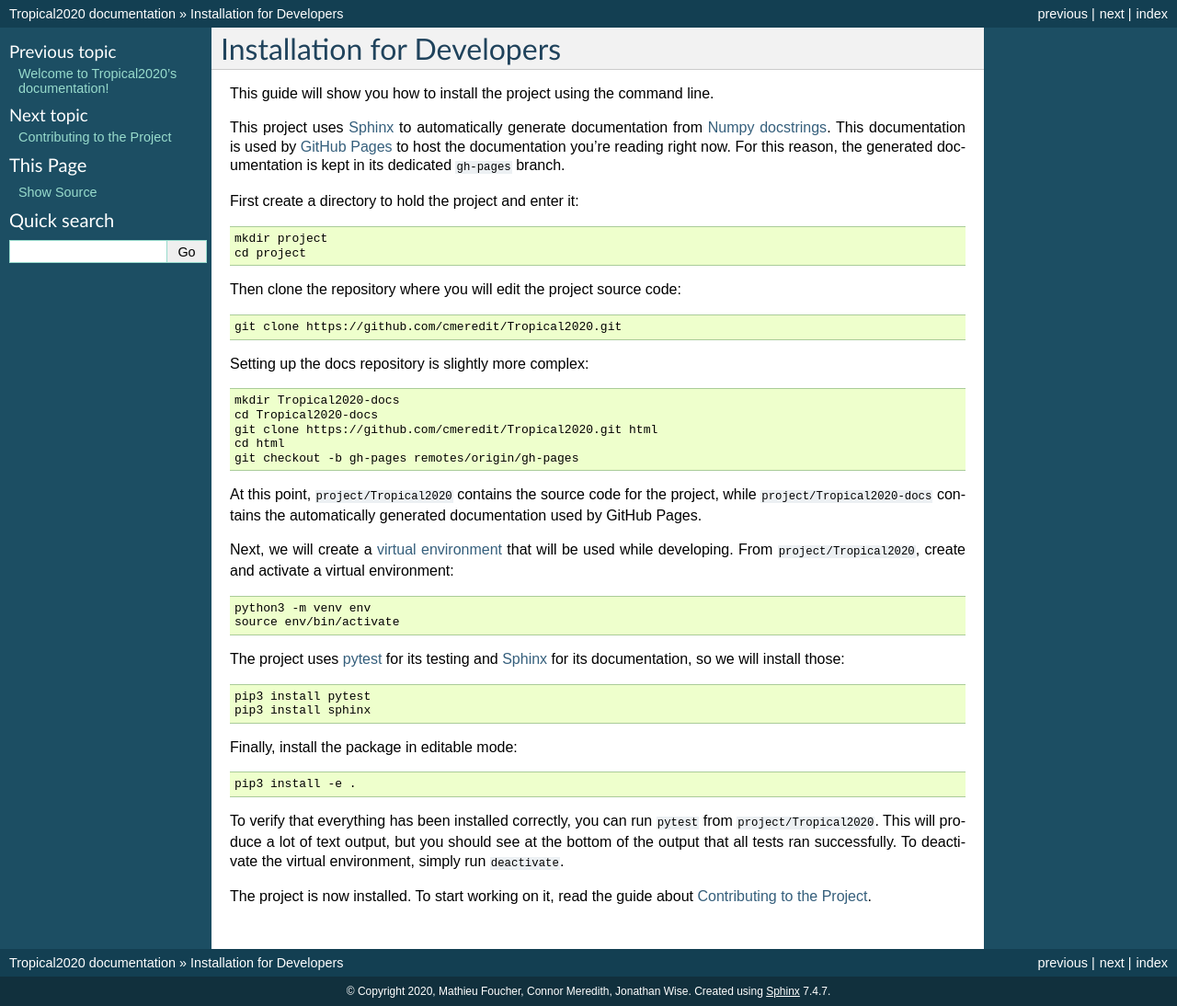
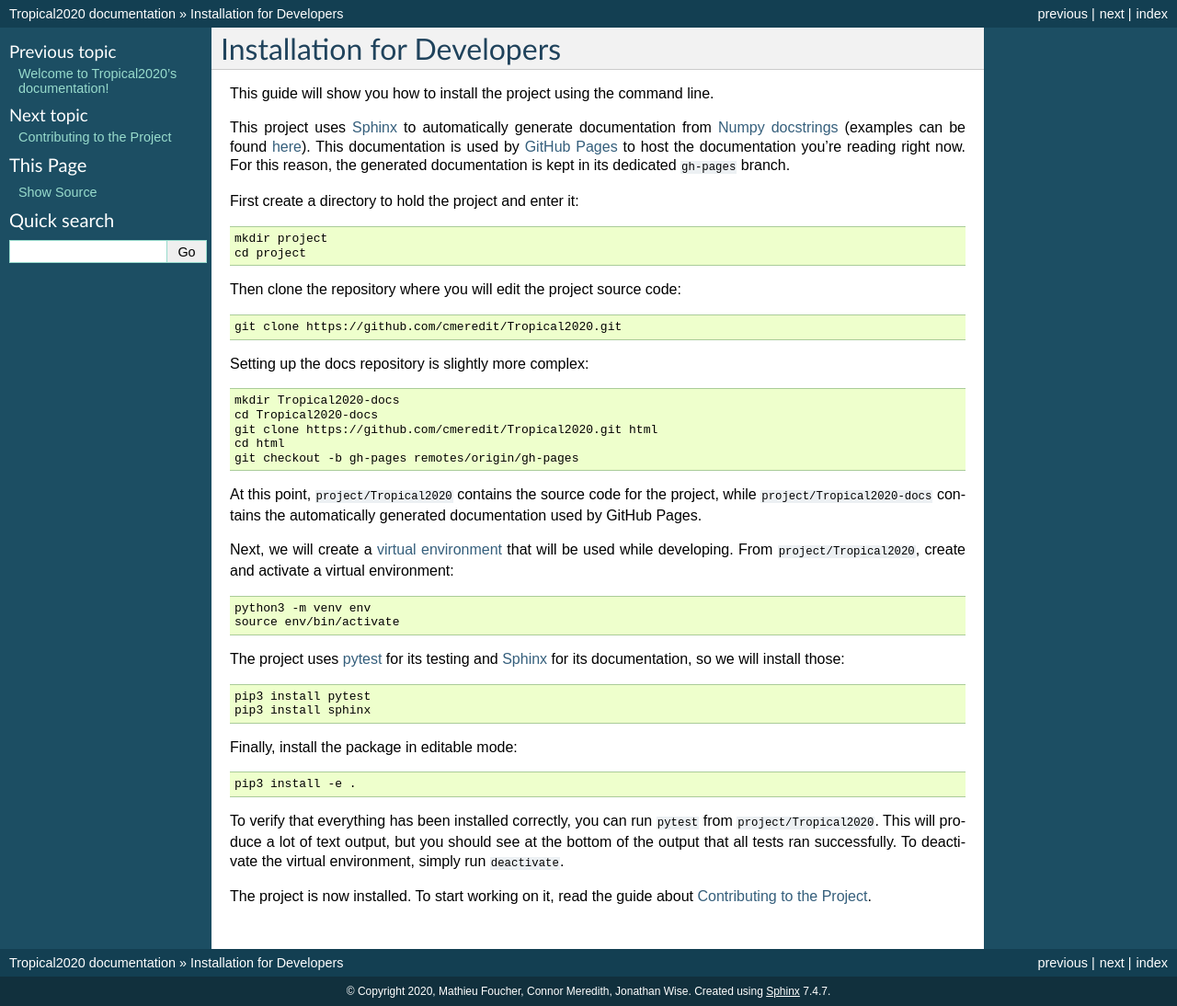
Before and after one commit to Mat-foucher/Tropical2020, a Sphinx documentation site: the page built from docs/dev-install.rst, in a window 1280 px wide. Shown: the whole page at 92% size. Built offline with Sphinx 7.4.7, drawn with Linux system fonts in a browser that asks for light colours.

Commit message:
Add link for example numpy docstrings

```diff
--- a/docs/dev-install.rst
+++ b/docs/dev-install.rst
@@ -6,7 +6,9 @@ Installation for Developers
 This guide will show you how to install the project using the command line.
 
 This project uses `Sphinx <https://www.sphinx-doc.org/en/master/>`_ to automatically generate documentation from
-`Numpy docstrings <https://numpydoc.readthedocs.io/en/latest/format.html#docstring-standard>`_. This documentation
+`Numpy docstrings <https://numpydoc.readthedocs.io/en/latest/format.html#docstring-standard>`_
+(examples can be found `here <https://www.sphinx-doc.org/en/master/usage/extensions/example_numpy.html>`_).
+This documentation
 is used by `GitHub Pages <https://pages.github.com/>`_ to host the documentation you're reading right now. For this
 reason, the generated documentation is kept in its dedicated ``gh-pages`` branch.
 
```
